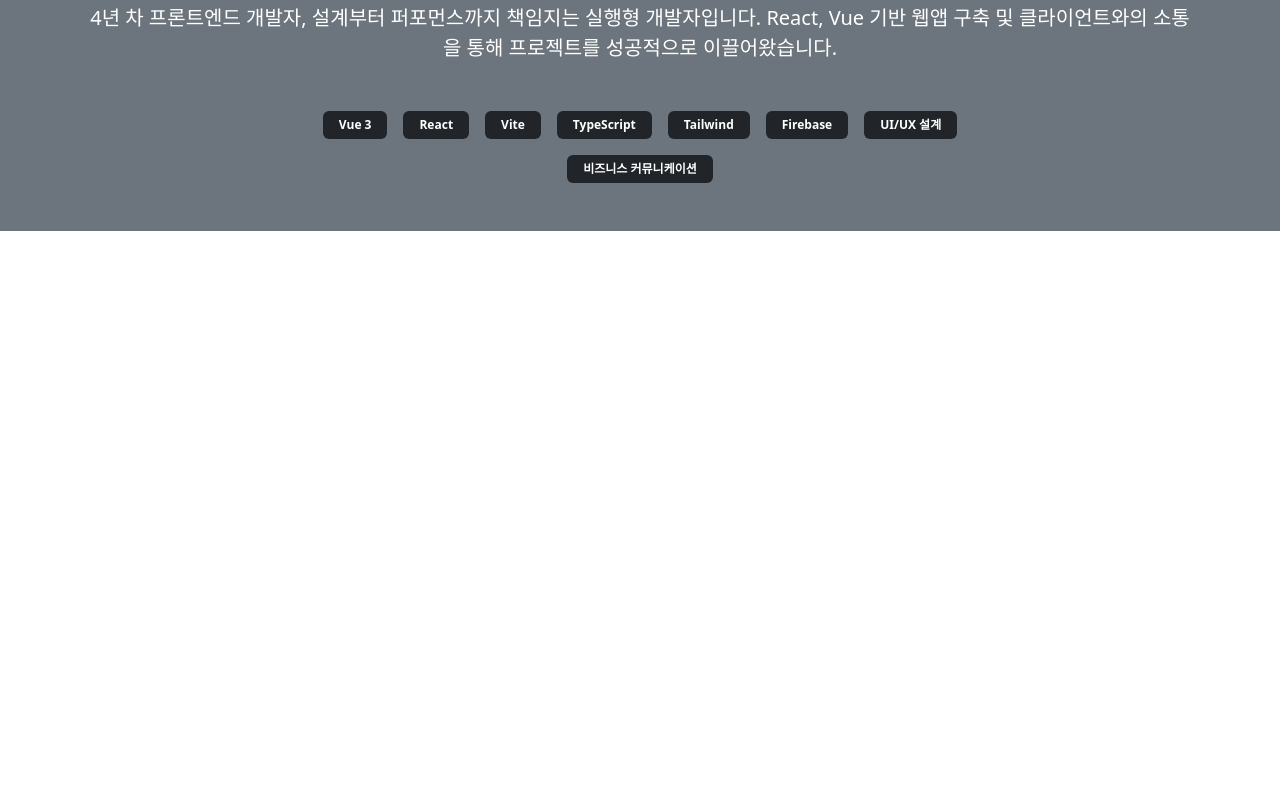
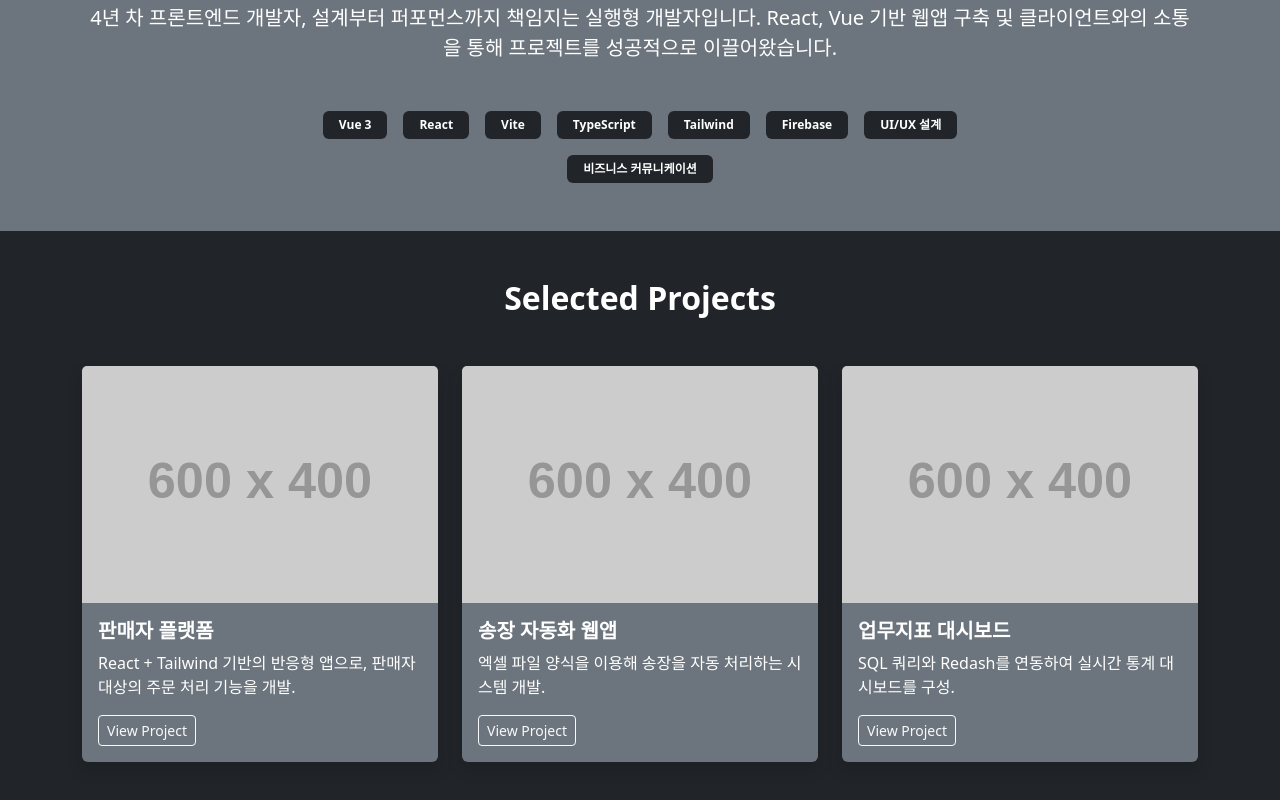
Before and after one commit to helloitsluta/landing-personal, a Vue app: page / in a window 1280 px wide. Shown: the part 907-1707 px from the top of the page. Before the commit the page ends 1138 px from the top, so only its background shows below. Built offline with nearby package versions, Linux system fonts and the light colour scheme.

Commit message:
Add ProjectSection with sample personal projects

```diff
--- a/src/App.vue
+++ b/src/App.vue
@@ -1,11 +1,13 @@
 <script setup lang="ts">
 import HeroSection from './components/HeroSection.vue';
 import AboutSection from './components/AboutSection.vue';
+import ProjectSection from './components/ProjectSection.vue';
 </script>
 
 <template>
   <HeroSection />
   <AboutSection />
+  <ProjectSection />
 </template>
 
 <style scoped>
--- /dev/null
+++ b/src/components/ProjectSection.vue
@@ -0,0 +1,42 @@
+<template>
+  <section class="bg-dark text-white py-5" id="projects">
+    <div class="container">
+      <h2 class="text-center fw-bold mb-5">Selected Projects</h2>
+      <div class="row g-4">
+        <div class="col-md-4" v-for="project in projects" :key="project.title">
+          <div class="card h-100 bg-secondary text-white border-0 shadow">
+            <img :src="project.image" class="card-img-top" :alt="project.title" />
+            <div class="card-body">
+              <h5 class="card-title fw-bold">{{ project.title }}</h5>
+              <p class="card-text">{{ project.description }}</p>
+              <a :href="project.link" class="btn btn-outline-light btn-sm" target="_blank">View Project</a>
+            </div>
+          </div>
+        </div>
+      </div>
+    </div>
+  </section>
+</template>
+
+<script setup>
+const projects = [
+  {
+    title: '판매자 플랫폼',
+    description: 'React + Tailwind 기반의 반응형 앱으로, 판매자 대상의 주문 처리 기능을 개발.',
+    image: 'https://via.placeholder.com/600x400?text=Project+1',
+    link: '#',
+  },
+  {
+    title: '송장 자동화 웹앱',
+    description: '엑셀 파일 양식을 이용해 송장을 자동 처리하는 시스템 개발.',
+    image: 'https://via.placeholder.com/600x400?text=Project+2',
+    link: '#',
+  },
+  {
+    title: '업무지표 대시보드',
+    description: 'SQL 쿼리와 Redash를 연동하여 실시간 통계 대시보드를 구성.',
+    image: 'https://via.placeholder.com/600x400?text=Project+3',
+    link: '#',
+  },
+]
+</script>
```
